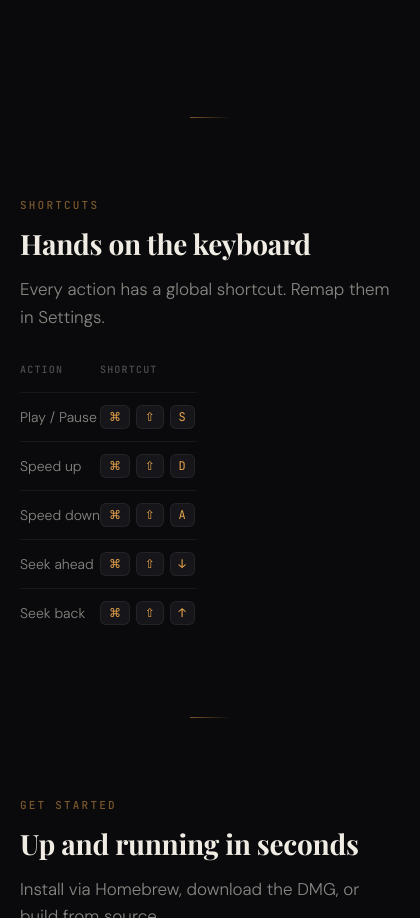
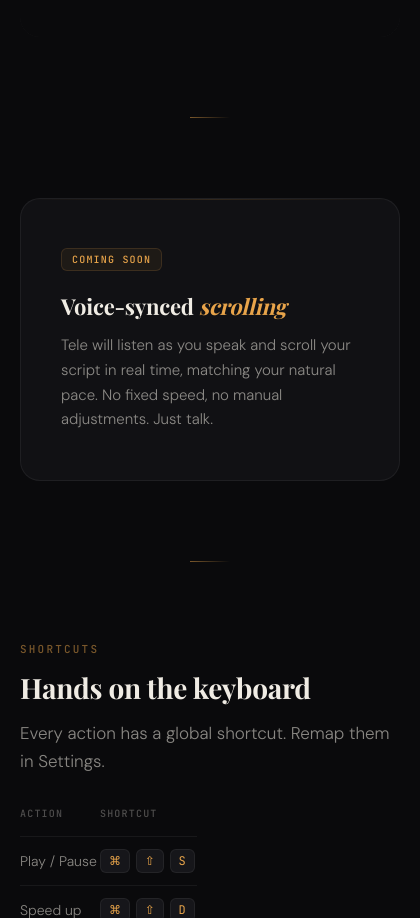
Before and after one commit to saeedseyfi/tele, an Electron app: page docs/index.html in a window 420 px wide. Shown: the part 3440-4358 px from the top of the page. Drawn offline with nearby package versions, Linux system fonts and the light colour scheme; a web font is replaced by a local one.

Commit message:
Add voice-synced scrolling coming soon section

```diff
--- a/docs/index.html
+++ b/docs/index.html
@@ -559,6 +559,63 @@
       font-weight: 300;
     }
 
+    /* ── Coming Soon ── */
+    .coming-soon-card {
+      background: var(--bg-card);
+      border: 1px solid var(--border);
+      border-radius: 20px;
+      padding: 48px 40px;
+      max-width: 600px;
+      position: relative;
+      overflow: hidden;
+    }
+
+    .coming-soon-card::before {
+      content: '';
+      position: absolute;
+      top: 0;
+      left: 0;
+      right: 0;
+      height: 1px;
+      background: linear-gradient(90deg, transparent, var(--amber-glow), transparent);
+    }
+
+    .coming-soon-badge {
+      display: inline-block;
+      font-family: var(--font-mono);
+      font-size: 10px;
+      font-weight: 500;
+      letter-spacing: 0.12em;
+      text-transform: uppercase;
+      color: var(--amber);
+      background: var(--amber-faint);
+      border: 1px solid rgba(232, 164, 74, 0.15);
+      border-radius: 6px;
+      padding: 4px 10px;
+      margin-bottom: 20px;
+    }
+
+    .coming-soon-card h3 {
+      font-family: var(--font-display);
+      font-size: clamp(22px, 3vw, 30px);
+      font-weight: 700;
+      margin-bottom: 12px;
+      letter-spacing: -0.01em;
+    }
+
+    .coming-soon-card h3 em {
+      font-style: italic;
+      font-weight: 400;
+      color: var(--amber);
+    }
+
+    .coming-soon-card p {
+      font-size: 15px;
+      color: var(--text-secondary);
+      line-height: 1.65;
+      font-weight: 300;
+    }
+
     /* ── Shortcuts ── */
     .shortcuts-wrap {
       display: flex;
@@ -975,6 +1032,17 @@
 
   <div class="divider"></div>
 
+  <!-- Coming Soon -->
+  <section class="section">
+    <div class="coming-soon-card reveal">
+      <div class="coming-soon-badge">Coming soon</div>
+      <h3>Voice-synced <em>scrolling</em></h3>
+      <p>Tele will listen as you speak and scroll your script in real time, matching your natural pace. No fixed speed, no manual adjustments. Just talk.</p>
+    </div>
+  </section>
+
+  <div class="divider"></div>
+
   <!-- Shortcuts -->
   <section class="section">
     <div class="shortcuts-wrap">
```
Also changed, not shown: README.md.
